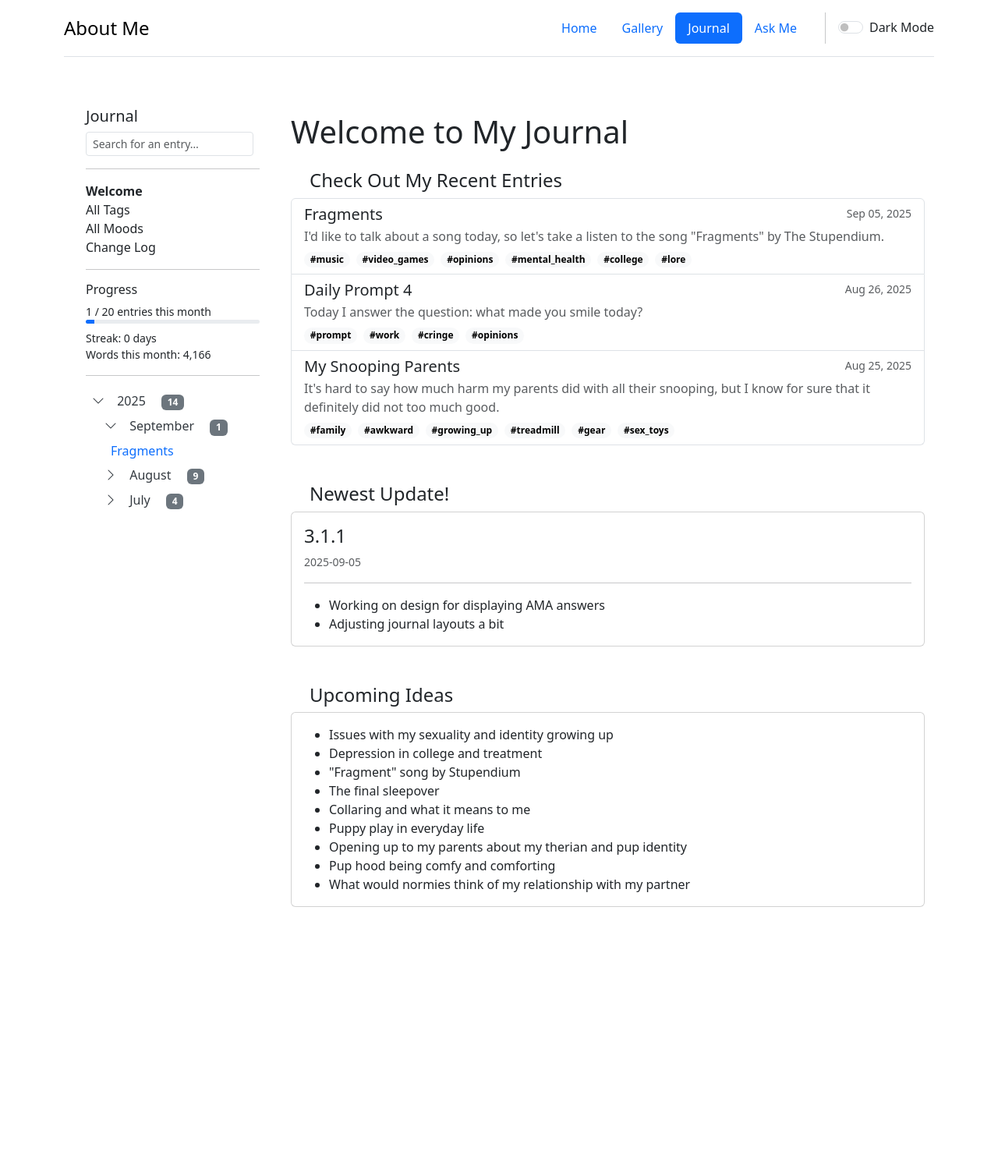
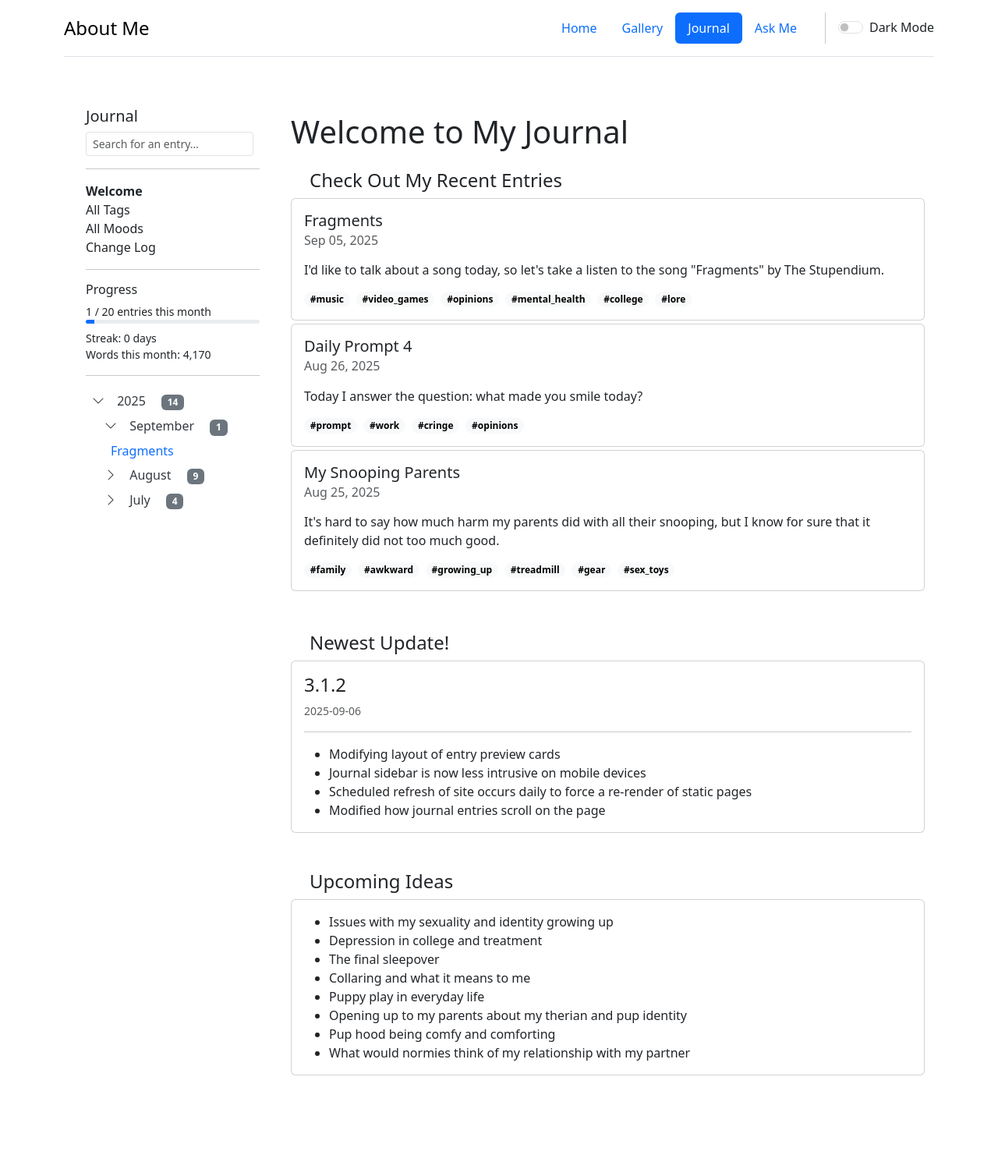
Before and after one commit to SabinDarkstone/SabinDarkstone.github.io, a Jekyll site: the page built from site/journal.html, in a window 1280 px wide. Shown: the whole page at 78% size. Built offline with Jekyll 4.4.1, drawn with Linux system fonts in a browser that asks for light colours; before the commit the page ends 1283 px from its top, so only the background shows below that.

Commit message:
Layout and minor UI/UX changes

```diff
--- a/site/_data/changelog.yml
+++ b/site/_data/changelog.yml
@@ -138,3 +138,11 @@
   changes:
     - Working on design for displaying AMA answers
     - Adjusting journal layouts a bit
+
+- version: 3.1.2
+  date: 2025-09-06
+  changes:
+    - Modifying layout of entry preview cards
+    - Journal sidebar is now less intrusive on mobile devices
+    - Scheduled refresh of site occurs daily to force a re-render of static pages
+    - Modified how journal entries scroll on the page
--- a/site/_data/ideas.yml
+++ b/site/_data/ideas.yml
@@ -1,6 +1,5 @@
 - 'Issues with my sexuality and identity growing up'
 - 'Depression in college and treatment'
-- '"Fragment" song by Stupendium'
 - 'The final sleepover'
 - 'Collaring and what it means to me'
 - 'Puppy play in everyday life'
--- a/site/_includes/entry-preview.html
+++ b/site/_includes/entry-preview.html
@@ -1,20 +1,20 @@
-<a class="list-group-item list-group-item-action" href="{{ entry.url }}">
-    <div class="d-flex w-100 justify-content-between">
-        <h5 class="mb-1">
+<a class="text-decoration-none" href="{{ entry.url }}">
+    <div class="card mb-1">
+        <div class="card-body">
+            <h5 class="card-title">
                 {{ entry.title | default: entry.basename }}
             </h5>
-        <small class="text-muted">
+            <h6 class="card-subtitle text-muted mb-3">
                 {{ entry.date | date: "%b %d, %Y" }}
-        </small>
-    </div>
+            </h6>
+
+            <div class="card-text">
                 {% if entry.description2 %}
-        <p class="mb-1 text-muted">
-            {{ entry.description2 }}
-        </p>
+                    <p class="mb-3">{{ entry.description2 }}</p>
                 {% endif %}
 
                 {% if entry.tags and entry.tags.size > 0 %}
-        <div class="d-flex flex-wrap gap-2 mt-2">
+                    <div class="d-flex flex-wrap gap-2 my-3">
                         {% for tag in entry.tags %}
                         <span class="badge rounded-pill text-bg-light">
                             #{{ tag }}
@@ -22,4 +22,7 @@
                         {% endfor %}
                     </div>
                 {% endif %}
+            </div>
+        </div>
+    </div>
 </a>
--- a/site/_includes/sidebar/sidebar.html
+++ b/site/_includes/sidebar/sidebar.html
@@ -1,9 +1,14 @@
 <div class="col-12 col-lg-3">
     <div class="p-3">
+        <div class="d-grid d-lg-none mb-3">
+            <button class="btn btn-outline-primary" data-bs-toggle="collapse" data-bs-target="#sidebar">Show/Hide Menu</button>
+        </div>
+
+        <!-- Collapsed on small, always visible on large -->
+        <div class="collapse d-lg-block" id="sidebar">
             <h5>Journal</h5>
 
             {% include sidebar/sidebar-welcome.html page=page %}
-
             {% include progress-tracker.html %}
 
             <hr>
@@ -20,3 +25,4 @@
             </ul>
         </div>
     </div>
+</div>
--- a/site/assets/css/style.css
+++ b/site/assets/css/style.css
@@ -29,3 +29,11 @@ blockquote {
 [data-bs-theme="dark"] blockquote {
     border-left: 5px solid #444;
 }
+
+.card:hover {
+    background-color: #f8f9fa
+}
+
+[data-bs-theme="dark"] .card:hover {
+    background-color: #222;
+}
```
Also changed, not shown: site/_journal/2025-09-05.md (+3 -1 lines), site/_layouts/journal.html (+6 -2 lines). Lines whose indentation alone changed are shown as unchanged.
